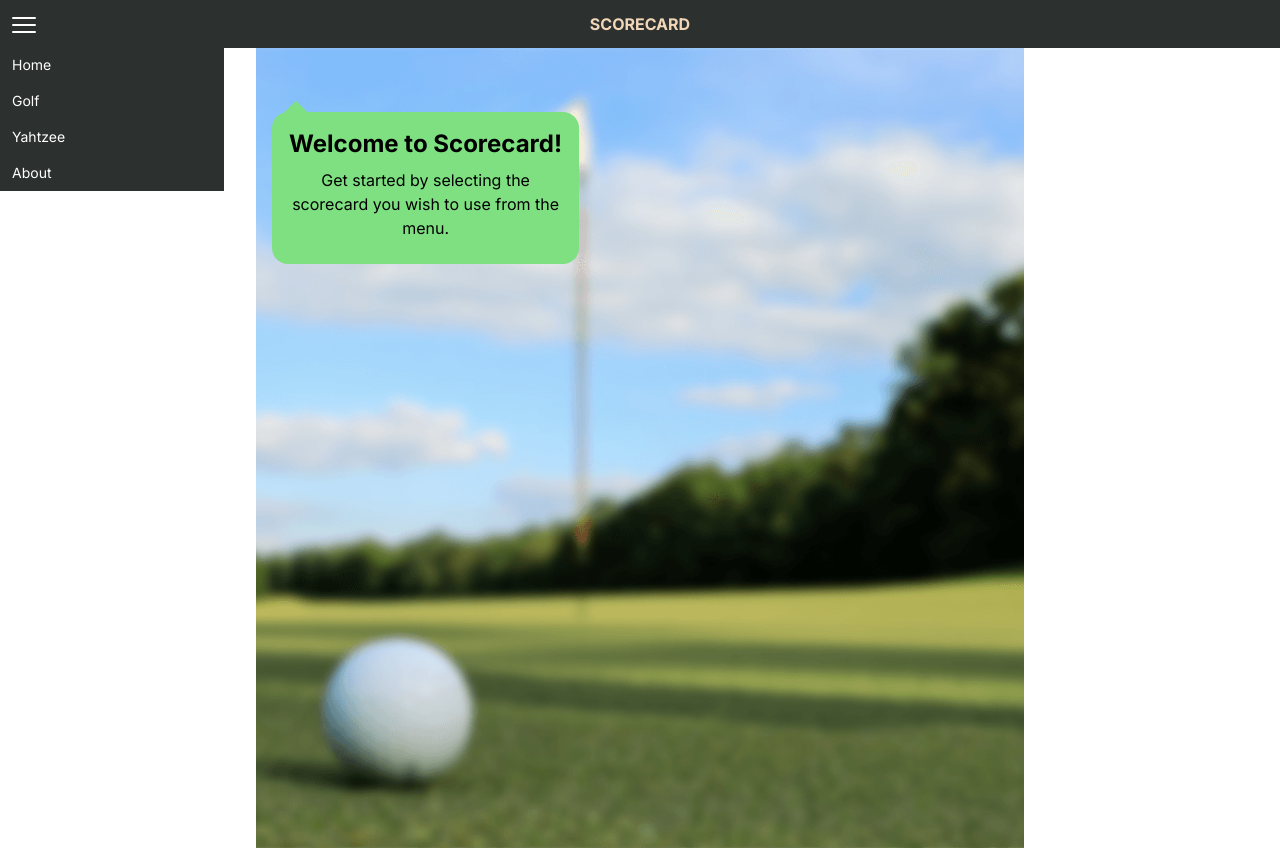
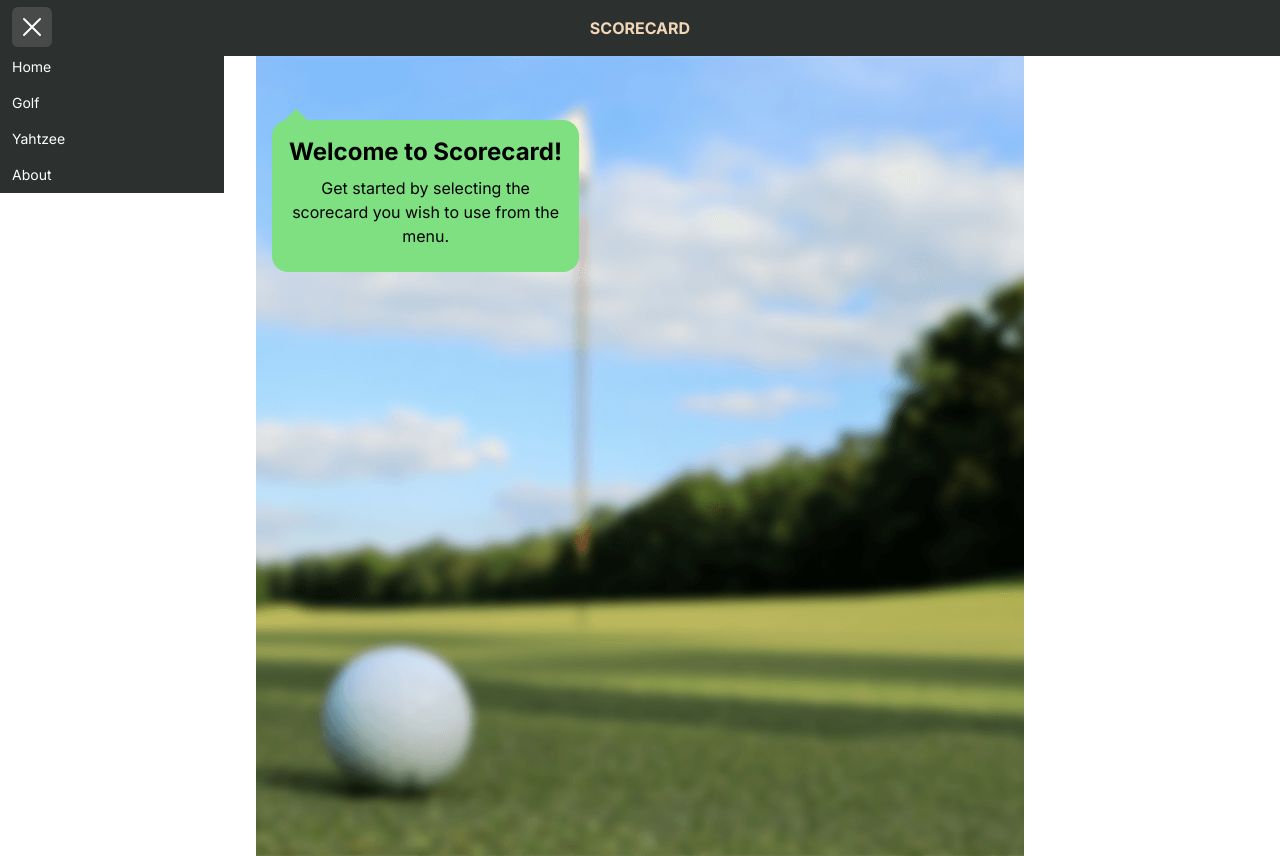
Before and after one commit to ex7r3me/score-card, a Next.js app: page / in a window 1280 px wide. Both pictures are taken after a click on the button 20 px from the left and 21 px from the top of the page. Built offline with nearby package versions, Linux system fonts and the light colour scheme.

Commit message:
Adds transition for menu, improve visual elements of the menu

```diff
--- a/components/main-menu/main-menu.tsx
+++ b/components/main-menu/main-menu.tsx
@@ -1,54 +1,61 @@
 
 'use client'
-import { Menu } from '@headlessui/react'
-import { Bars3Icon } from '@heroicons/react/24/solid'
+import { Menu, Transition } from '@headlessui/react'
+import { Bars3Icon, XMarkIcon } from '@heroicons/react/24/solid'
 
 export default function MainMenu() {
   return (
     <Menu as="div" className="absolute" >
-      <Menu.Button className="pt-2 pl-2 text-white" ><Bars3Icon className="w-8 h-8" /></Menu.Button>
-      <Menu.Items className="absolute left-0 w-56 bg-primary-gray ">
+      <Menu.Button className="p-1 ml-3 text-white rounded-md bg-accent-gray">
+        {({ open }) => (
+          open ? <XMarkIcon className="w-8 h-8" /> : <Bars3Icon className="w-8 h-8" />
+        )}
+
+      </Menu.Button>
+      <Transition
+        enter="transition duration-100 ease-out"
+        enterFrom="transform scale-95 opacity-0"
+        enterTo="transform scale-100 opacity-100"
+        leave="transition duration-75 ease-out"
+        leaveFrom="transform scale-100 opacity-100"
+        leaveTo="transform scale-95 opacity-0"
+      >
+
+      <Menu.Items className="absolute left-0 z-10 w-56 bg-primary-gray">
         <Menu.Item>
-          {({ active }) => (
           <a
             className={`flex pl-3 items-center w-full px-2 py-2 text-sm text-white ui-active:bg-blue-500`}
             href="/"
           >
             Home
           </a>
-          )}
         </Menu.Item>
         <Menu.Item >
-          {({ active }) => (
           <a
             className={`flex pl-3 items-center w-full px-2 py-2 text-sm  text-white ui-active:bg-blue-500`}
             href="/golf"
           >
             Golf
           </a>
-          )}
         </Menu.Item>
         <Menu.Item>
-          {({ active }) => (
           <a
             className={`flex pl-3 items-center w-full px-2 py-2 text-sm text-white  ui-active:bg-blue-500`}
             href="/yahtzee"
           >
             Yahtzee
           </a>
-          )}
         </Menu.Item>
         <Menu.Item >
-          {({ active }) => (
           <a
             className={`flex pl-3 items-center w-full px-2 py-2 text-sm text-white  ui-active:bg-blue-500`}
             href="/about"
           >
             About
           </a>
-          )}
         </Menu.Item>
       </Menu.Items>
+      </Transition>
     </Menu>
   )
 }
--- a/components/navigation/navigation.tsx
+++ b/components/navigation/navigation.tsx
@@ -4,7 +4,7 @@ import MainMenu from "../main-menu/main-menu";
 export default function Navigation() {
   return (
     <div>
-      <nav role="navigation" className="flex items-center h-12 align-middle bg-primary-gray">
+      <nav role="navigation" className="flex items-center align-middle h-14 bg-primary-gray">
       <MainMenu />
         <Link
           href="/"
```
Lines whose indentation alone changed are shown as unchanged.
